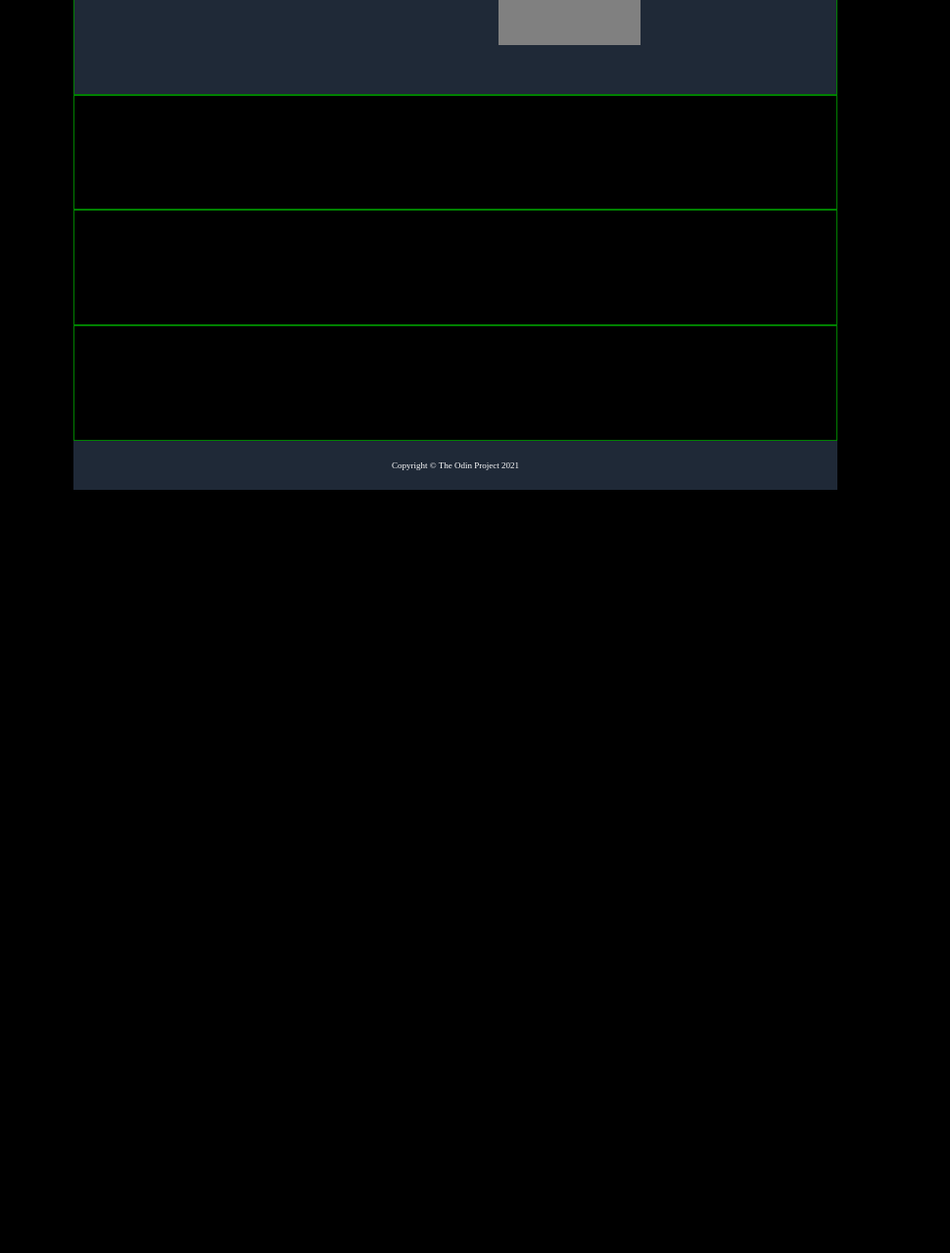
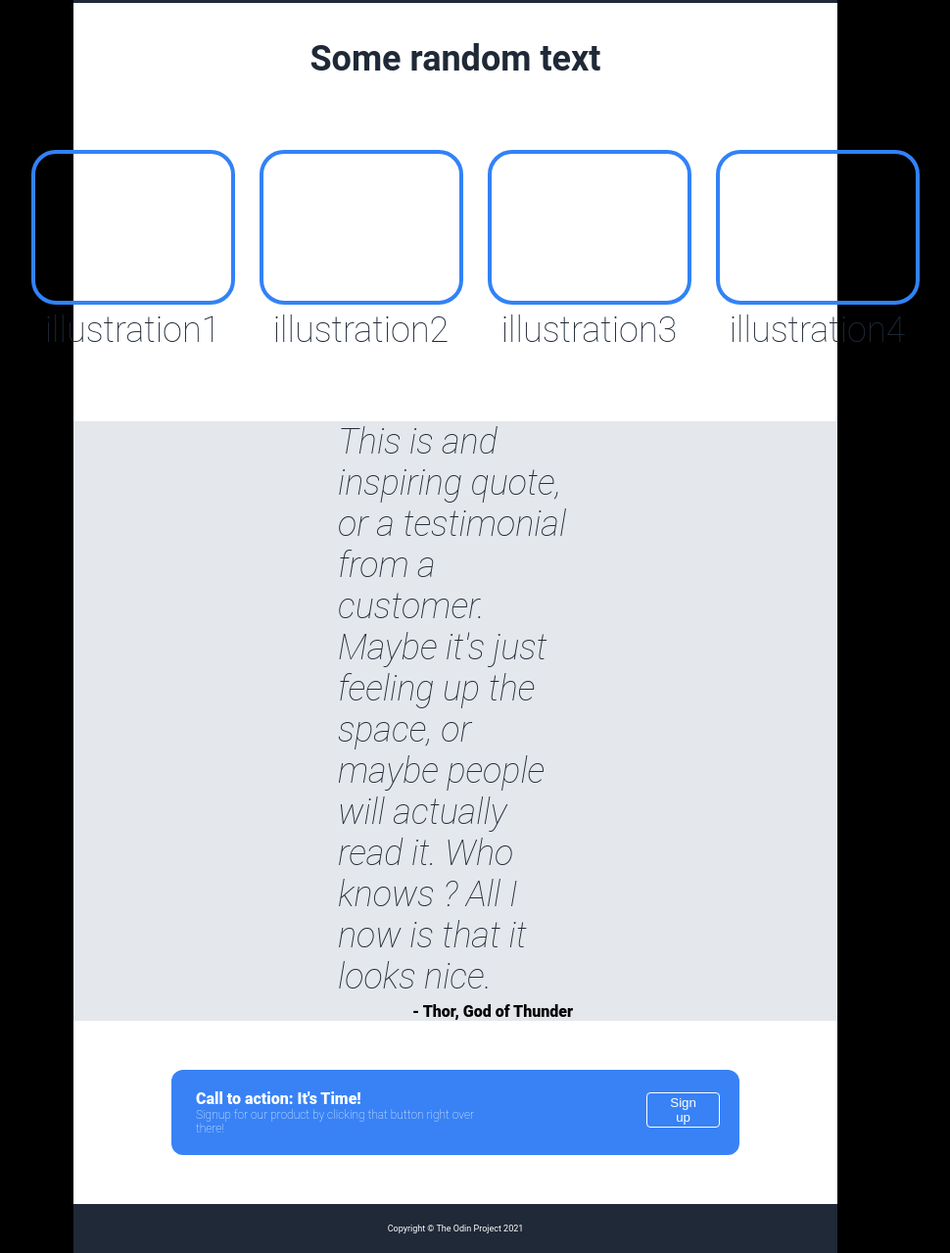
Before and after one commit to cladsam/OdinFoundationCssLanding, a plain HTML site: page index.html in a window 1280 px wide. Shown: the part 300-1579 px from the top of the page at 98% size, without its empty margins (175-1145 px from the left). Before the commit the page ends 800 px from the top, so only its background shows below. Drawn offline with Linux system fonts and the light colour scheme.

Commit message:
First complete page version

```diff
--- a/index.html
+++ b/index.html
@@ -29,14 +29,61 @@
                     <button>Sign up</button>
                 </div>
                 <div class="hero_right">
-                    <p>this is a place older for an image</p>
+                    <p>this is a place holder for an image</p>
                     <!-- <img src="" alt="this is a place holder for an image" width="500" height="600"> -->
                 </div>
             </div>
         </div>
-        <div class=" info sect">info</div>
-        <div class="quote sect">quote</div>
-        <div class="action sect">action</div>
+        <div class="info sect">
+            <p>Some random text</p>
+            <ul class="illustrations">
+                <li>
+                    <div class="illu">
+                    </div>
+                    <p>illustration1</p>
+                </li>
+                <li>
+                    <div class="illu">
+                    </div>
+                    <p>illustration2</p>
+                </li>
+                <li>
+                    <div class="illu">
+                    </div>
+                    <p>illustration3</p>
+                </li>
+                <li>
+                    <div class="illu">
+                    </div>
+                    <p>illustration4</p>
+                </li>
+            </ul>
+        </div>
+        <div class="quote sect">
+            <p class="quote_text">This is and inspiring quote, or a testimonial from
+                a customer.
+                Maybe it's just feeling up the space, or maybe people will actually
+                read it. Who knows ? All I now is that it looks nice.
+            </p>
+            <p class="quote_author">- Thor, God of Thunder</p>
+        </div>
+        <div class="action sect">
+            <div class="box_container">
+                <div class="action_box">
+                    <div>
+                        <p style="font-size: 16px; font-weight: 800;">Call to action: It's Time!</p>
+                        <p style="font-size: 12px; font-weight: 100;">Signup for our product by clicking that button
+                            right
+                            over there!</p>
+                    </div>
+                    <div>
+                        <button class="signup_button">Sign up</button>
+                    </div>
+                </div>
+            </div>
+
+
+        </div>
         <div class="footer"> Copyright &copy; The Odin Project 2021</div>
     </div>
 </body>
--- a/styles.css
+++ b/styles.css
@@ -12,6 +12,7 @@ body {
     background-color: black;
     padding: 0px 250px;
     margin: 0px;
+    font-family: Roboto;
 }
 
 /* div {
@@ -21,9 +22,9 @@ body {
 .main_container {
     display: flex;
     flex-direction: column;
-    justify-content: space-evenly;
+    /* justify-content: space-evenly; */
     /* align-items: center; */
-    align-content: space-around;
+    /* align-content: space-around; */
     min-height: 100vh;
     padding: 0;
     margin: 0;
@@ -35,10 +36,12 @@ body {
 }
 
 .sect {
-    border: 1px solid green;
+    /* display: flex; */
+    /* border: 1px solid green;*/
     flex-grow: 1;
-    padding-left: 200px;
-    padding-right: 200px;
+    justify-content: space-around;
+    padding-left: 120px;
+    padding-right: 120px;
 }
 
 .header_logo {
@@ -66,7 +69,7 @@ body {
 
 .footer {
     flex-grow: 0;
-    margin-top: auto;
+    margin-top: 0;
     margin-bottom: auto;
     display: flex;
     height: 50px;
@@ -152,3 +155,111 @@ a:link {
     border: none;
     padding: 2px 15px;
 }
+
+.info,
+.action {
+    background-color: white;
+    font-size: 36px;
+    font-weight: bolder;
+    color: #1F2937;
+}
+
+.quote {
+    background-color: rgba(228, 231, 235, 1);
+    display: flex;
+    flex-direction: column;
+    justify-content: center;
+    align-content: center;
+    gap: 5px;
+}
+
+
+.quote p {
+    flex-wrap: wrap;
+    /* border: 1px solid violet; */
+    padding: 0px 150px;
+    margin: 0px;
+    /* border: 1px purple solid; */
+}
+
+.quote_text {
+    /* flex-basis: 200px; */
+    font-size: 36px;
+    font-style: italic;
+    font-weight: 200;
+    color: #1F2937;
+    text-align: left;
+}
+
+.quote_author {
+    text-align: right;
+    font-weight: 900;
+    /* margin-bottom: auto; */
+    padding-right: 50px;
+}
+
+.info,
+.action {
+    display: flex;
+    flex-direction: column;
+    justify-content: center;
+    align-items: center;
+}
+
+.illustrations {
+    /* border: 1px solid red; */
+    display: flex;
+    justify-content: space-between;
+    gap: 25px;
+    list-style-type: none;
+}
+
+.illu {
+    border-radius: 25px;
+    border: 4px solid #3282F6;
+    /* padding: 20px; */
+    width: 200px;
+    height: 150px;
+
+}
+
+ul p {
+    text-align: center;
+    padding: 0;
+    margin-top: 5px;
+    font-weight: 200;
+
+}
+
+.action {
+    padding: 50px;
+}
+
+.action_box {
+    display: flex;
+    color: white;
+    background-color: #3882F6;
+    border-radius: 12px;
+    padding: 20px;
+    gap: 150px;
+}
+
+.action_box p {
+    margin: 0px 5px;
+}
+
+.action button {
+    background-color: #3882F6;
+    border-radius: 4px;
+    color: white;
+    border: 1px solid;
+    padding: 2px 15px;
+}
+
+.box_container {
+    display: flex;
+    flex-direction: column;
+    justify-content: center;
+    padding-left: 50px;
+    padding-right: 50px;
+}
```
